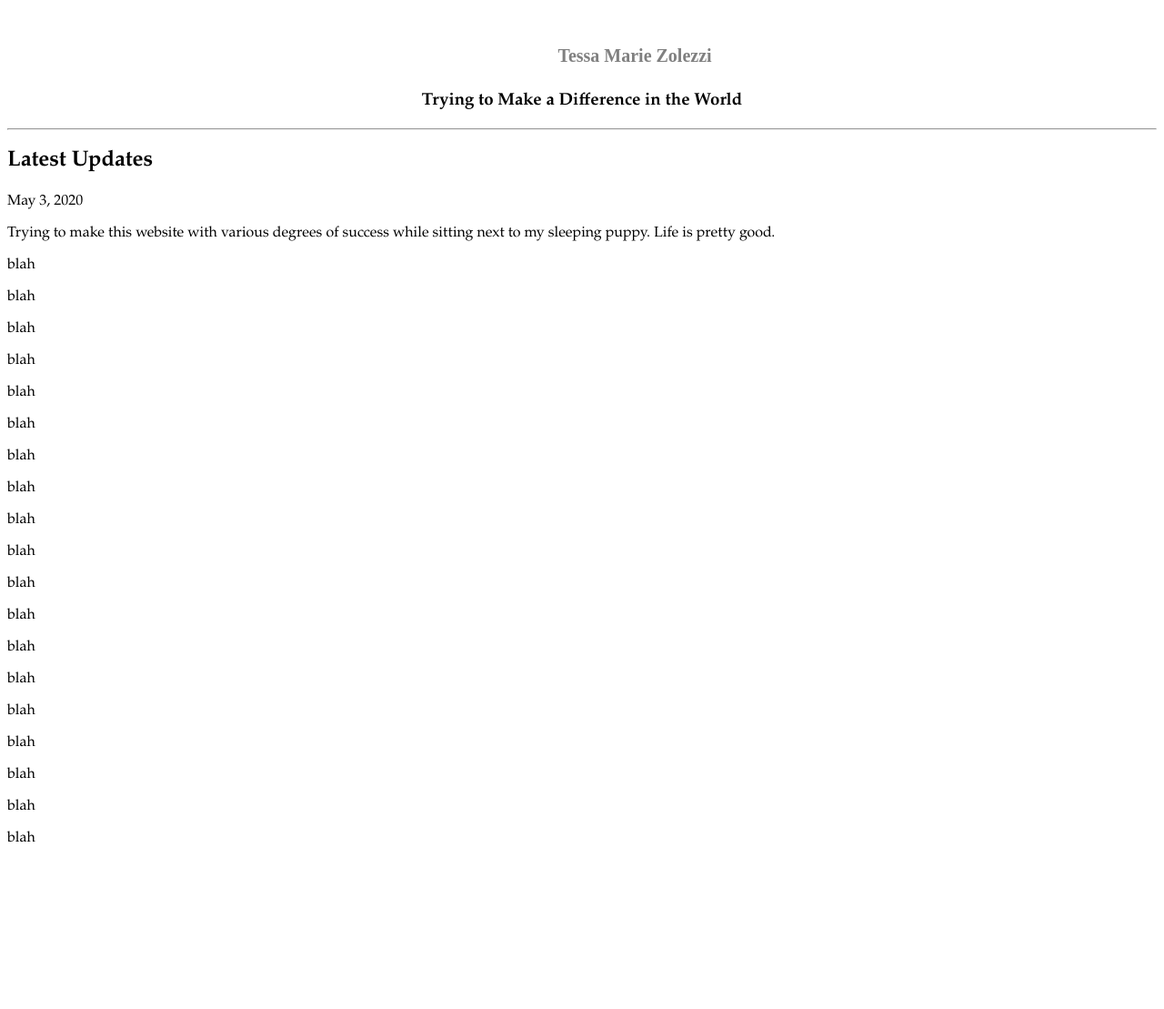
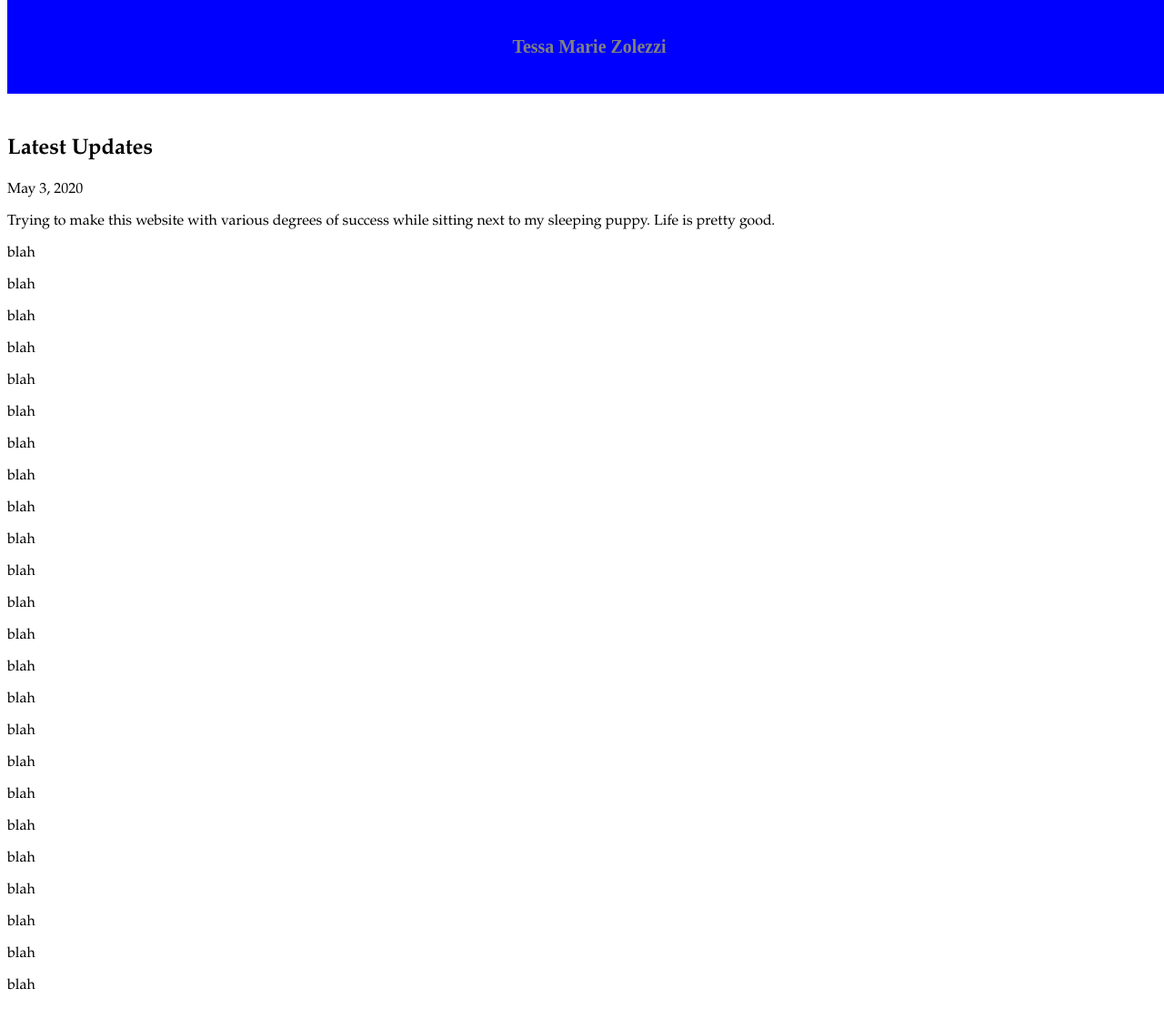
Before and after one commit to tzolezzi/tzolezzi.github.io, a plain HTML site: page index.html in a window 1280 px wide. Shown: the whole page at 91% size. Before the commit the page ends 947 px from the top, so only its background shows below. Drawn offline with Linux system fonts and the light colour scheme.

Commit message:
Added prototype of shrinking header.

```diff
--- a/index.html
+++ b/index.html
@@ -15,9 +15,11 @@
   p{
     font-family:'Palatino Linotype', 'Book Antiqua', Palatino, serif
   }
-  #header{
+  #name{
+    background-color: blue;
     text-align: center;
-    padding: 50px;
+    padding-top: 40px;
+    padding-bottom: 40px;
     color: grey;
     font-size: 20px;
     font-weight: bold;
@@ -31,11 +33,9 @@
 
 <body>
 
-<div id = "header"> Tessa Marie Zolezzi </div>
+<div id = "name"> Tessa Marie Zolezzi </div>
 
-<div style = "margin-top: 100px">
-  <h3 style = "text-align:center;"> Trying to Make a Difference in the World </h3>
-  <hr>
+<div style = "margin-top: 150px">
   <h2> Latest Updates </h2>
   <p> May 3, 2020 </p>
   <p> Trying to make this website with various degrees of success while sitting
@@ -59,6 +59,24 @@
   <p> blah </p>
   <p> blah </p>
   <p> blah </p>
+  <p> blah </p>
+  <p> blah </p>
+  <p> blah </p>
+  <p> blah </p>
+  <p> blah </p>
 </div>
+
+<script>
+window.onscroll = function() {scrollFunction()};
+
+function scrollFunction() {
+  if(document.body.scrollTop > 50 || document.documentElement.scrollTop > 50) {
+    document.getElementById("name").style.fontSize = "10px";
+  } else {
+    document.getElementById("name").style.fontSize = "20px";
+  }
+}
+</script>
+
 </body>
 </html>
```
